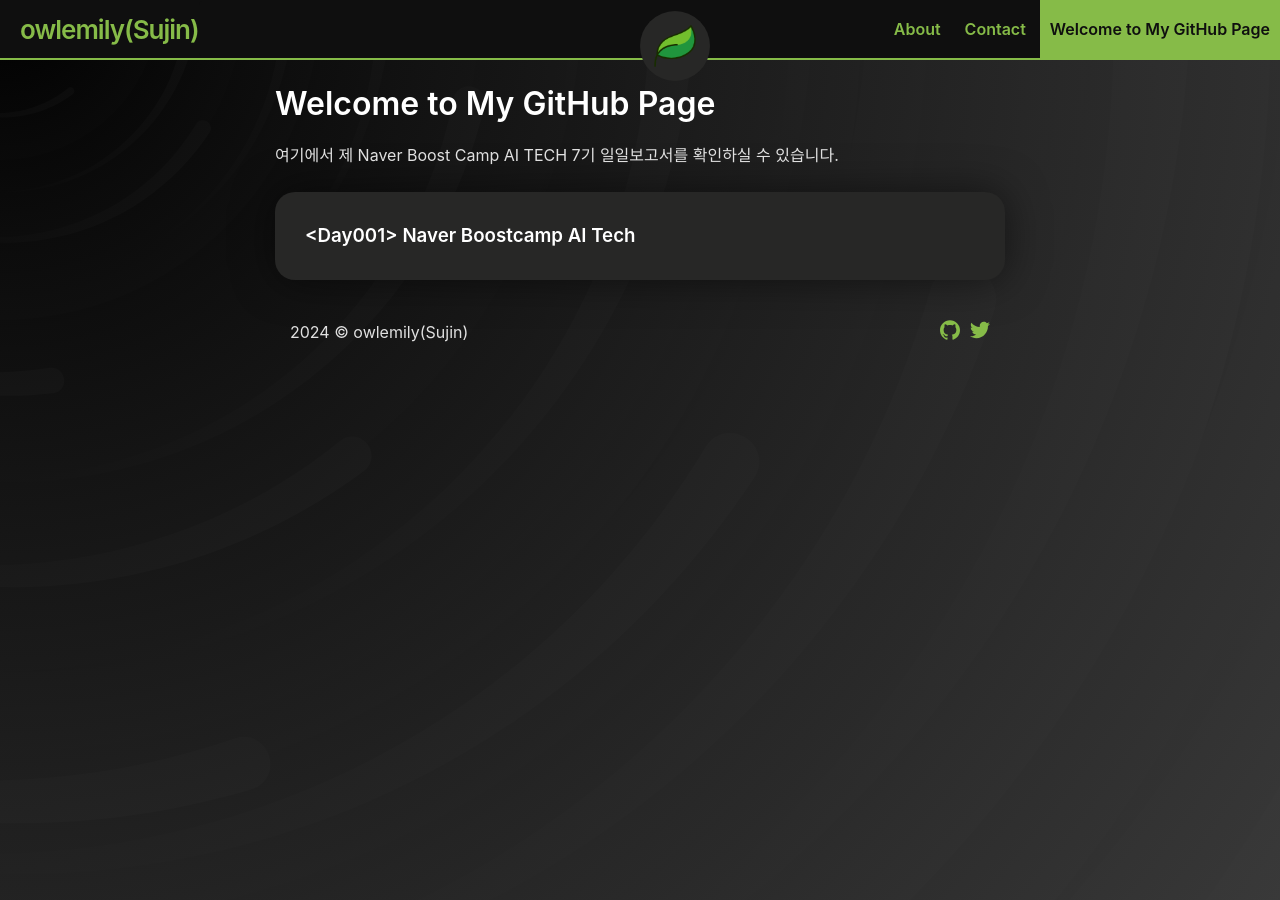
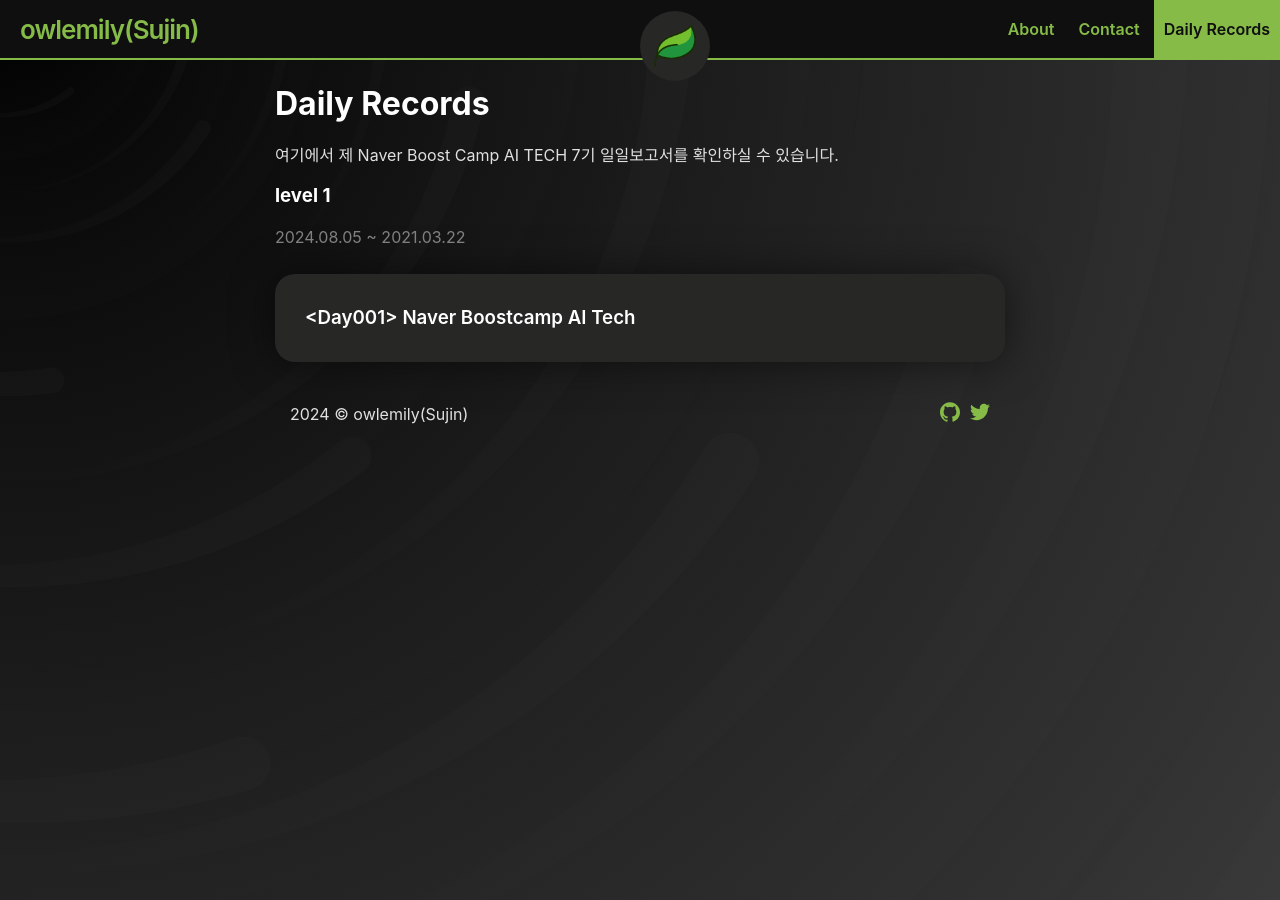
Before and after one commit to owlemily/owlemily.github.io, a Jekyll site: the page built from index.md, in a window 1280 px wide. Built offline with Jekyll 4.4.1, drawn with Linux system fonts in a browser that asks for light colours; our own code applies the rules of GitHub Pages for plain Markdown files.

Commit message:
Update index.md

```diff
--- a/index.md
+++ b/index.md
@@ -1,8 +1,10 @@
 ---
 layout: home
-author_profile: true
 ---
 
-# Welcome to My GitHub Page
+# **Daily Records**
 여기에서 제 Naver Boost Camp AI TECH 7기 일일보고서를 확인하실 수 있습니다.
 <br>
+
+### **level 1**
+<span style="color:grey">2024.08.05 ~ 2021.03.22</span>
```
